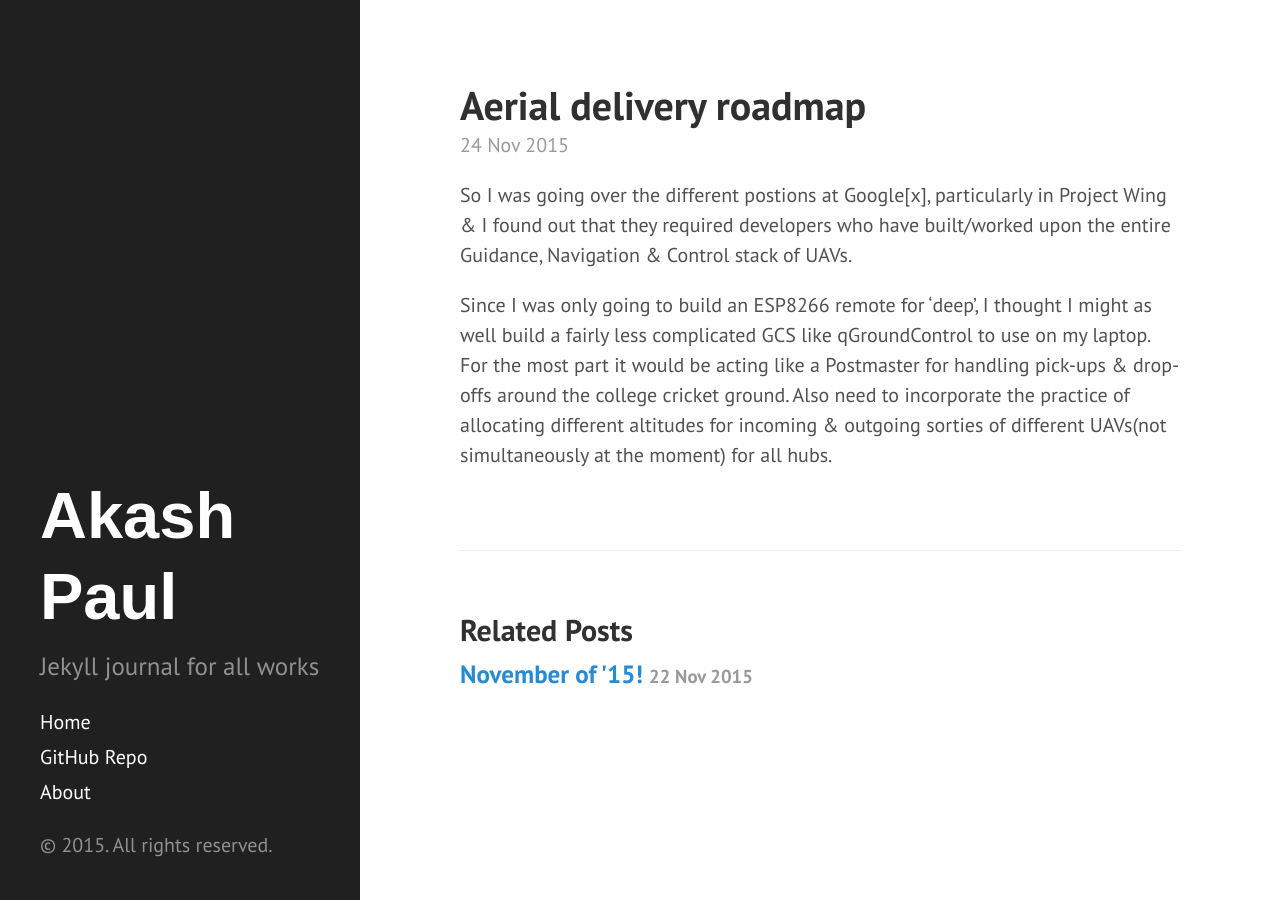
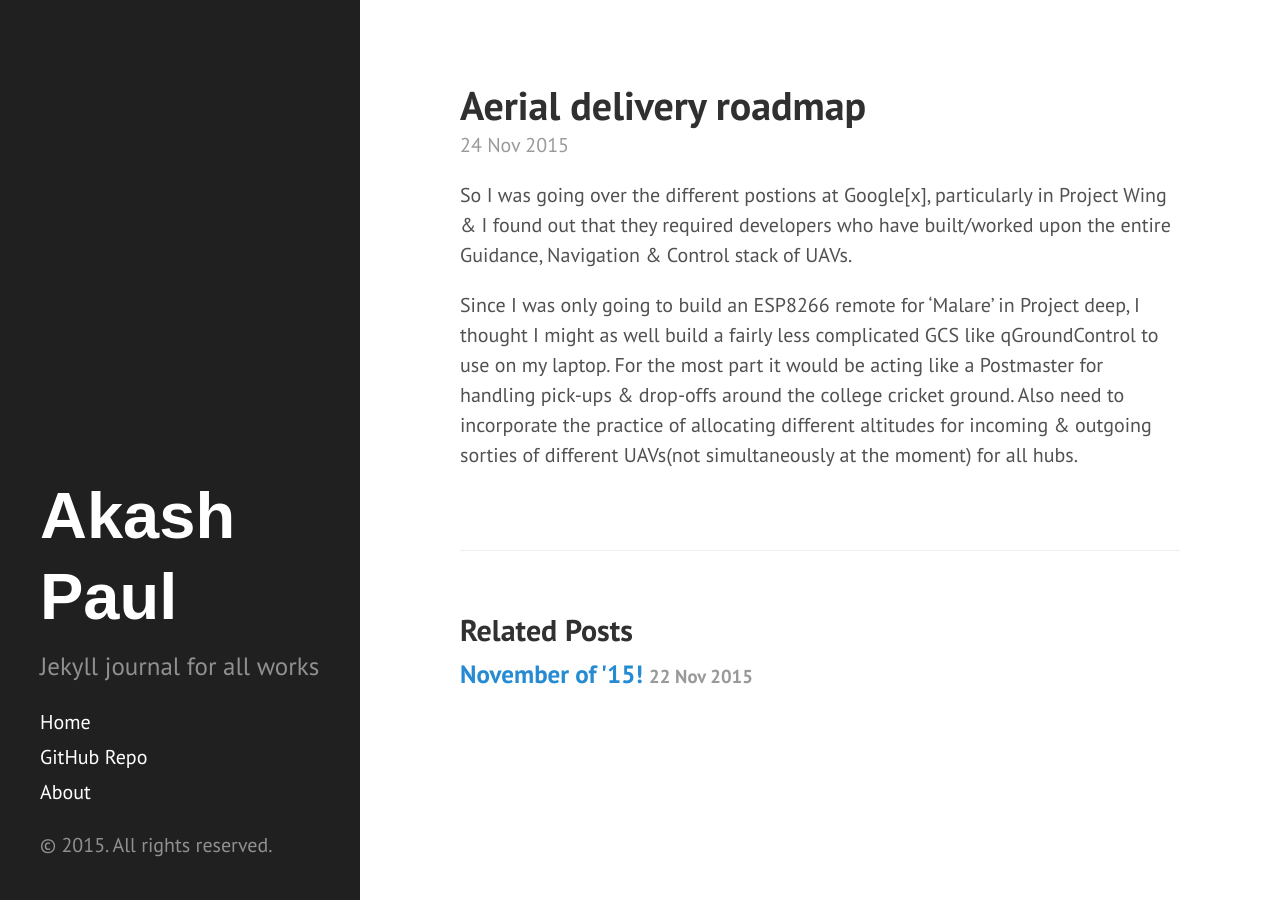
Before and after one commit to iakashpaul/iakashpaul.github.io, a Jekyll site: the page built from _posts/2015-11-24-Aerial delivery roadmap.md, in a window 1280 px wide. Built offline with Jekyll 4.4.1, drawn with Linux system fonts in a browser that asks for light colours; Markdown is read by kramdown in place of the engine named in the settings.

Commit message:
updated names

```diff
--- a/_posts/2015-11-24-Aerial delivery roadmap.md
+++ b/_posts/2015-11-24-Aerial delivery roadmap.md
@@ -7,4 +7,4 @@
 
 <!--more-->
 
-Since I was only going to build an ESP8266 remote for 'deep', I thought I might as well build a fairly less complicated GCS like qGroundControl to use on my laptop. For the most part it would be acting like a Postmaster for handling pick-ups & drop-offs around the college cricket ground. Also need to incorporate the practice of allocating different altitudes for incoming & outgoing sorties of different UAVs(not simultaneously at the moment) for all hubs.
+Since I was only going to build an ESP8266 remote for 'Malare' in Project deep, I thought I might as well build a fairly less complicated GCS like qGroundControl to use on my laptop. For the most part it would be acting like a Postmaster for handling pick-ups & drop-offs around the college cricket ground. Also need to incorporate the practice of allocating different altitudes for incoming & outgoing sorties of different UAVs(not simultaneously at the moment) for all hubs.
```
